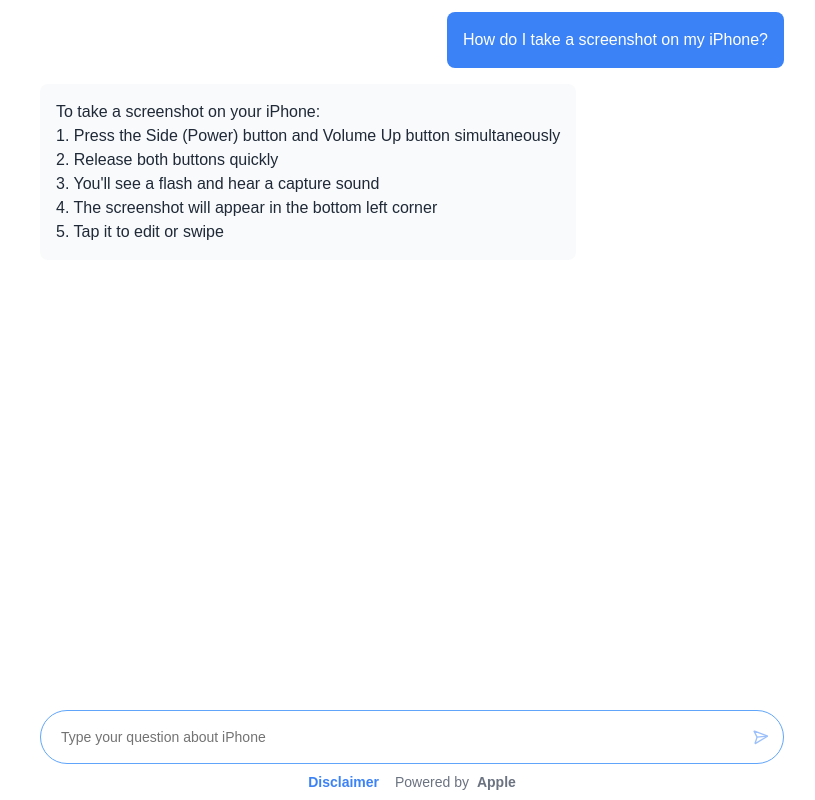
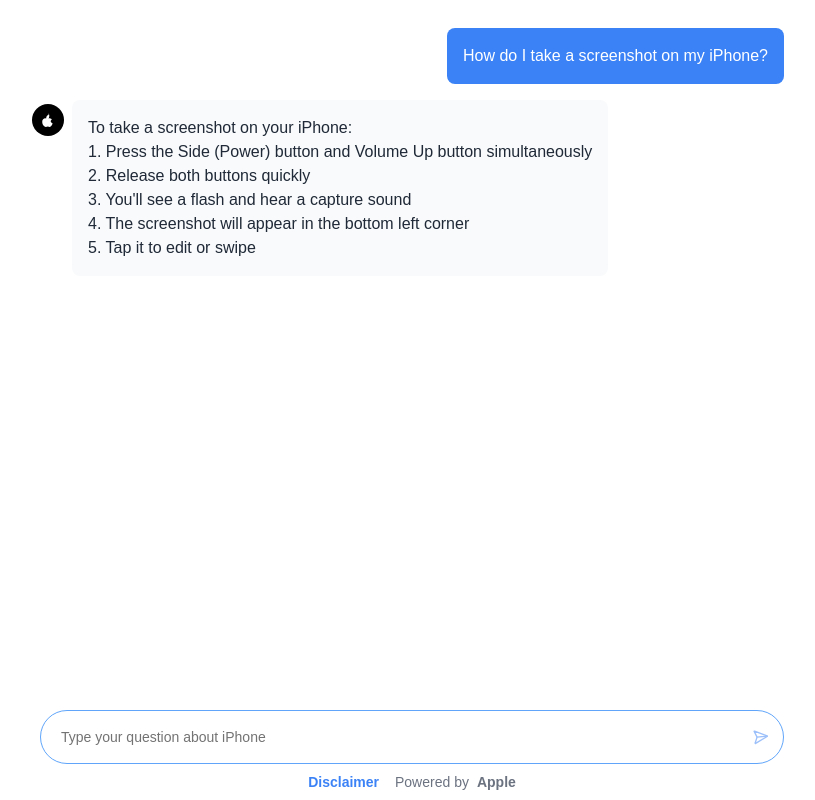
Before and after one commit to Sumit-Jangir/Chatbot-assignment, a Next.js app in the folder frontend/: page / in a window 1280 px wide. Both pictures are taken after a click on the element "How do I take a screenshot on my iPhone?". Shown: the whole page, without its empty margins (228-1043 px from the left). Built offline with nearby package versions, Linux system fonts and the light colour scheme.

Commit message:
add logo

```diff
--- a/frontend/src/app/page.tsx
+++ b/frontend/src/app/page.tsx
@@ -6,7 +6,8 @@
 import { Input } from "@/components/ui/input";
 import { ChevronLeft, ChevronRight, Send } from "lucide-react";
 import { cn } from "@/lib/utils";
-import {suggestions} from '@/components/SuggestionQue'
+// import {suggestions} from '@/components/SuggestionQue'
+import { suggestions } from "@/lib/data";
 import LoginForm from "../components/LoginForm";
 
 type Message = {
@@ -21,7 +22,7 @@
   const [inputValue, setInputValue] = useState("");
   const [isTyping, setIsTyping] = useState(false);
   const [showForm, setShowForm] = useState(false);
-  const [formSubmit, setFormSubmit]=useState(false)
+  const [formSubmit, setFormSubmit] = useState(false);
 
   const simulateTyping = async (text: string) => {
     setIsTyping(true);
@@ -99,9 +100,8 @@
     }
   };
 
-
   return (
-    <div className="max-w-3xl mx-auto p-3 pb-0 min-h-screen flex flex-col">
+    <div className="max-w-3xl mx-auto pr-3 pl-1 pt-7 pb-0 min-h-screen flex flex-col">
       {/* Header */}
       {showSuggestions && (
         <>
@@ -111,7 +111,6 @@
             </h1>
             <h2 className="text-2xl text-gray-600">How can I help?</h2>
           </div>
-
 
           <div className="relative flex items-center mb-8">
             <button
@@ -155,7 +154,22 @@
               message.type === "user" ? "justify-end" : "justify-start"
             )}
           >
+            {message.type === "assistant" && message.content && (
+              <div className="mr-1 sm:mr-2 mt-1 pr-1 flex h-8 w-8 items-center justify-center rounded-full bg-black">
+                <svg
+                  width="16"
+                  height="16"
+                  viewBox="0 0 1024 1024"
+                  fill="white"
+                  xmlns="http://www.w3.org/2000/svg"
+                >
+                  <path d="M799 534c0 155 138 207 138 207s-75 214-183 214c-47 0-84-32-125-32-42 0-85 33-132 33-91 2-228-119-228-316 0-153 100-236 198-236 44 0 84 35 126 35s85-35 132-35c28 0 102 5 162 74-48 28-88 104-88 157zM675 80c30 43 49 102 49 163 0 41-8 84-25 117-37 70-97 118-167 113-5-15-10-40-10-71 0-63 22-108 45-140 27-37 66-66 108-66z" />
+                </svg>
+              </div>
+            )}
+
             <div
+            key={message.id}
               className={cn(
                 "max-w-[80%] rounded-lg p-4",
                 message.type === "user"
@@ -164,12 +178,13 @@
               )}
             >
               {message.content.split("\n").map((line, i) => (
-                <p key={i}>{line}</p>
+                <>
+                  <p key={i}>{line}</p>
+                </>
               ))}
             </div>
           </div>
         ))}
-
       </div>
 
       {/* Contact Form */}
@@ -178,7 +193,7 @@
       )}
 
       {/* Input Area */}
-      <div className="mt-auto sticky bottom-0 bg-white ">
+      <div className="mt-auto sticky bottom-0 bg-white pl-2">
         <form
           onSubmit={handleSubmit}
           className="flex gap-2 p-2 border border-blue-400 rounded-full focus-within:border-blue-400"
--- a/frontend/src/components/LoginForm.tsx
+++ b/frontend/src/components/LoginForm.tsx
@@ -56,7 +56,7 @@
   };
 
   return (
-    <Card className="p-4 m-4 max-w-80">
+    <Card className="p-4 m-4 ml-10 max-w-80">
       <div className="flex justify-between items-center mb-4">
         <h3 className="text-lg font-semibold">How can we reach you?</h3>
         <button onClick={() => setShowForm(false)} className="text-gray-400 hover:text-gray-600">
--- a/frontend/src/components/SuggestionQue.js
+++ b/frontend/src/lib/data.ts
@@ -15,8 +15,10 @@
       question: "How can I check my iPhone's battery health?",
       answer: `To check your iPhone's battery health, follow these steps:
 
-  1. Go to Settings
-  2. Tap on Battery
+  1. Go to Settings\n
+
+  2. Tap on Battery\n\n
+
   3. Select Battery Health & Charging
 
   Here, you will be able to see the maximum capacity and peak performance capability of your battery. If you have any other questions, feel free to ask!`,
```
